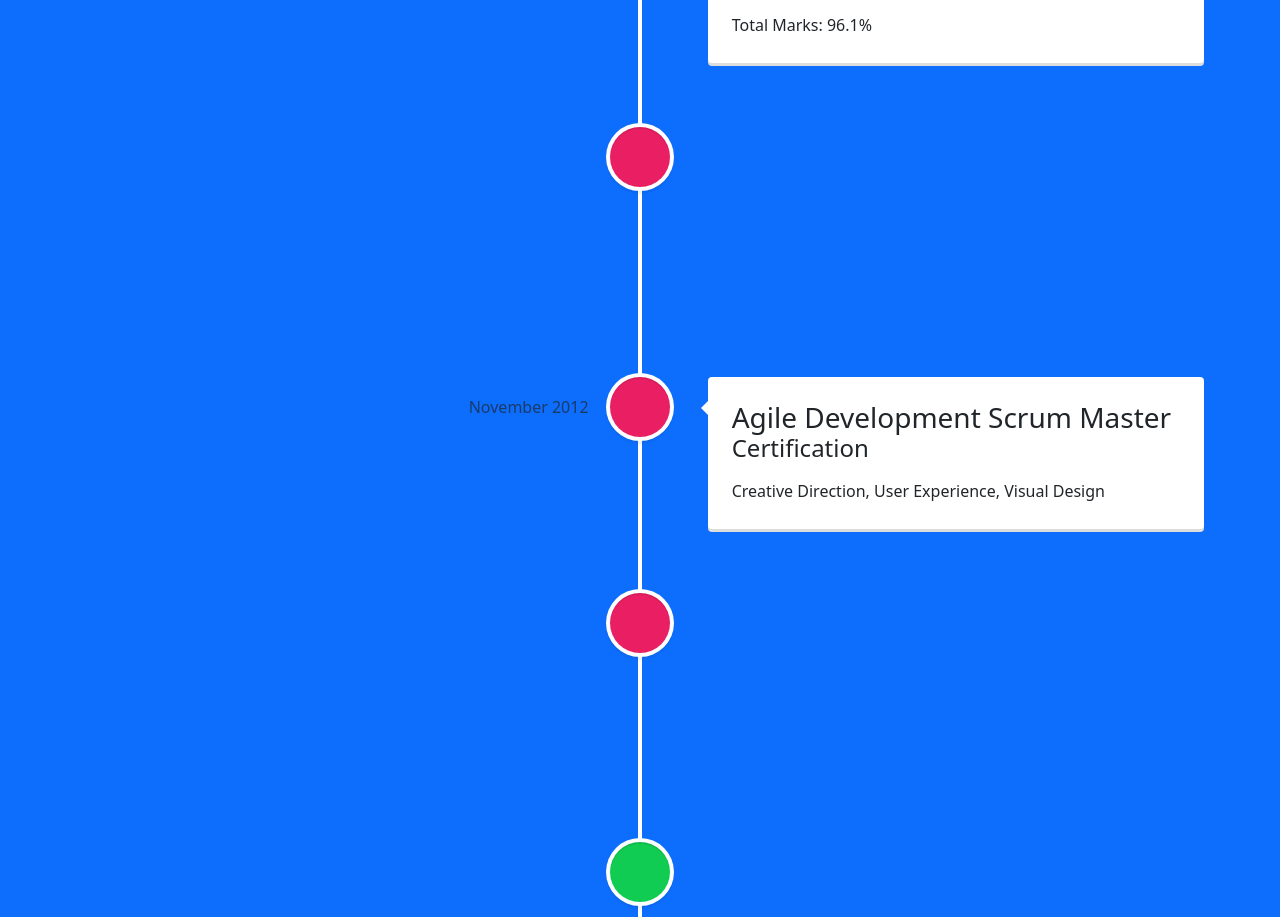
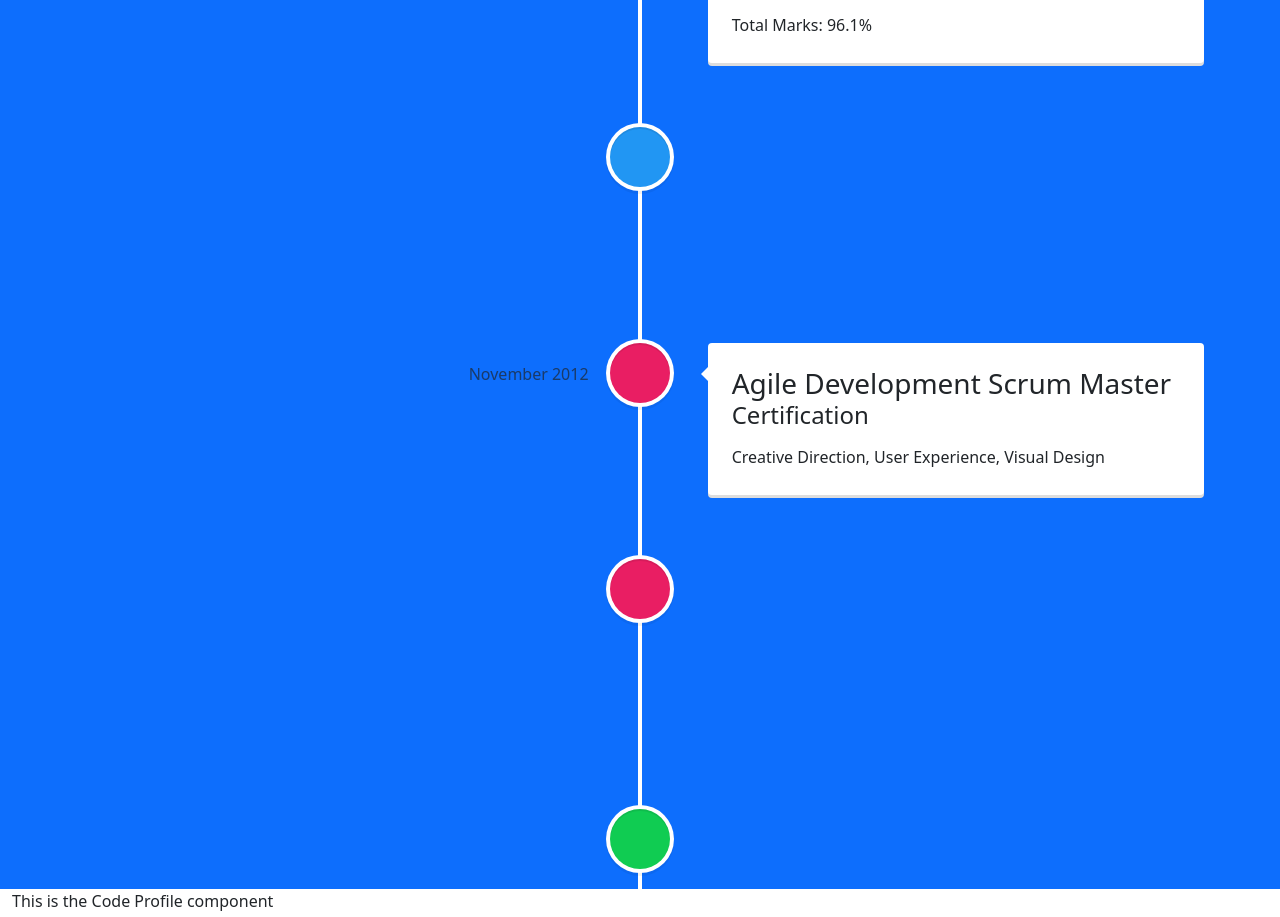
Before and after one commit to rangaraju29139/my-app, a React (Create React App) app: page / in a window 1280 px wide. Shown: the part 1687-2604 px from the top of the page. Built offline with nearby package versions, Linux system fonts and the light colour scheme.

Commit message:
added ssc component to journey.js

```diff
--- a/src/components/Journey.js
+++ b/src/components/Journey.js
@@ -8,6 +8,7 @@ import "react-vertical-timeline-component/style.min.css";
 import Btech from "./journey-timeline/Btech";
 import Intermediate from "./journey-timeline/Intermediate";
 import Scaler from "./journey-timeline/Scaler";
+import Ssc from "./journey-timeline/Ssc";
 import Tcs from "./journey-timeline/Tcs";
 
 function Journey() {
@@ -25,20 +26,7 @@ function Journey() {
             <Tcs />
             <Btech />
             <Intermediate />
-            <VerticalTimelineElement
-              className="vertical-timeline-element--education"
-              date="April 2013"
-              iconStyle={{ background: "rgb(233, 30, 99)", color: "#fff" }}
-              icon={""}
-            >
-              <h3 className="vertical-timeline-element-title">
-                Content Marketing for Web, Mobile and Social Media
-              </h3>
-              <h4 className="vertical-timeline-element-subtitle">
-                Online Course
-              </h4>
-              <p>Strategy, Social Media</p>
-            </VerticalTimelineElement>
+            <Ssc />
             <VerticalTimelineElement
               className="vertical-timeline-element--education"
               date="November 2012"
```
